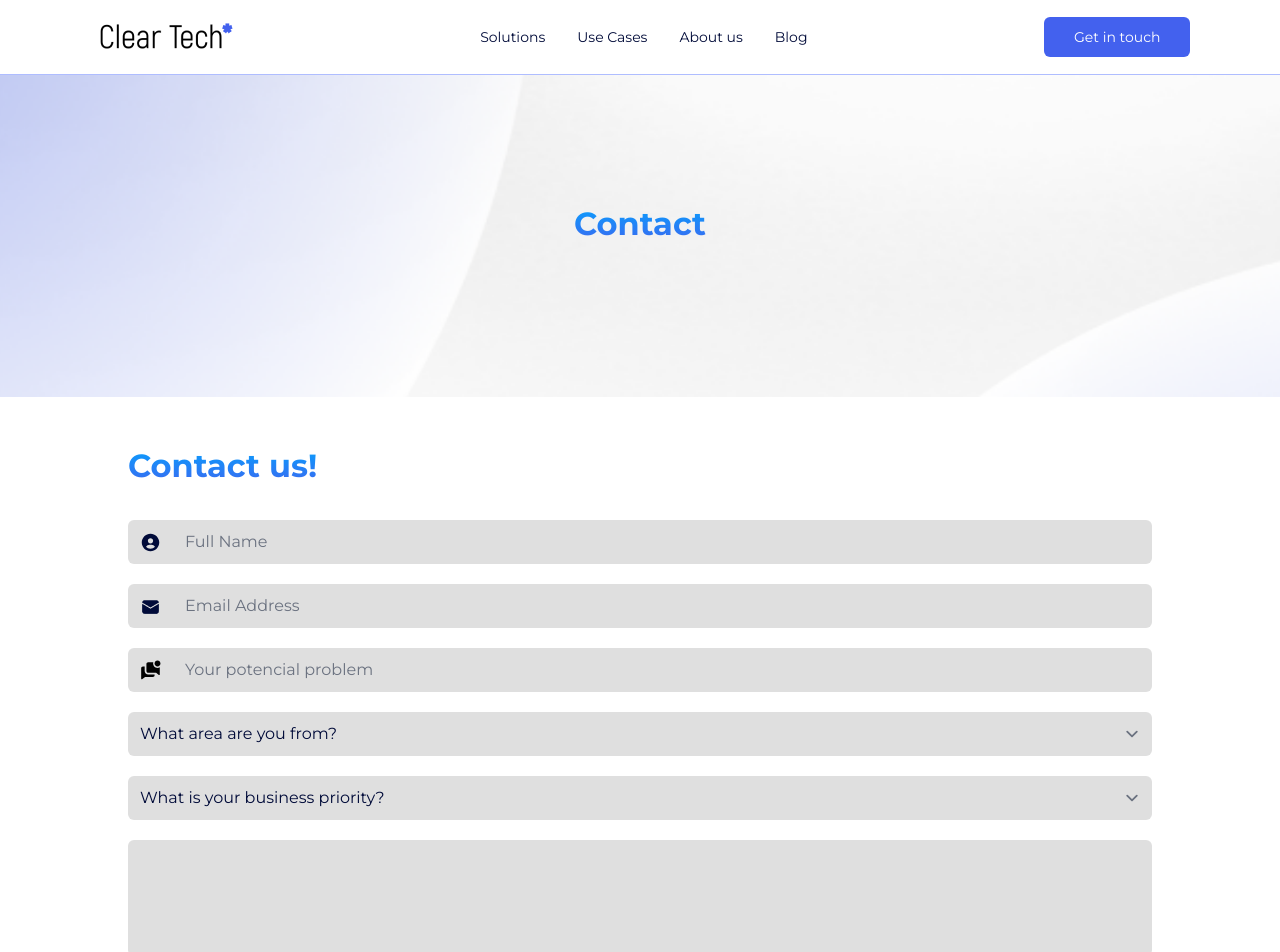
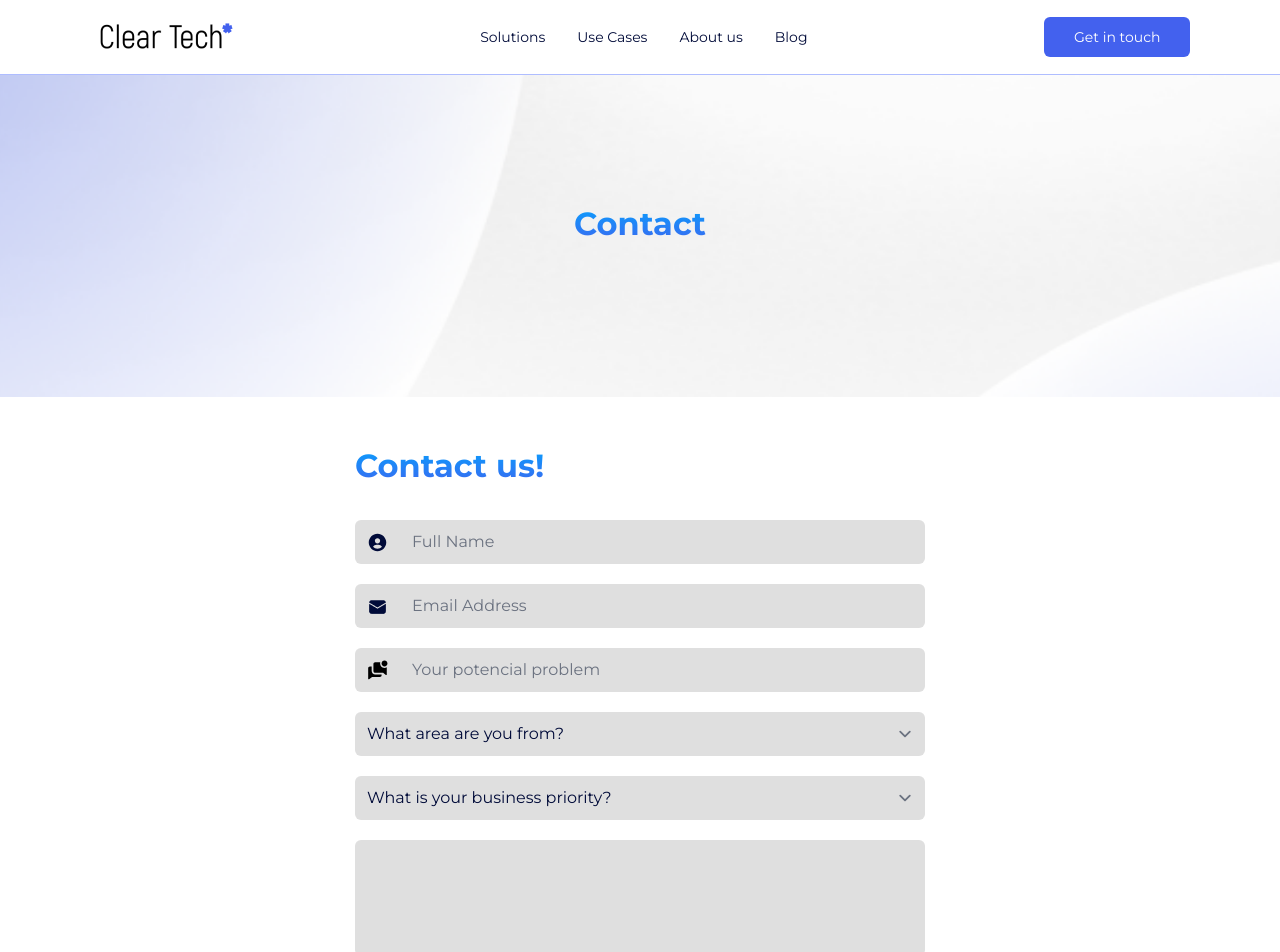
Before and after one commit to Eliman-C5/cleartechsite, a Next.js app: page /contact in a window 1280 px wide. Shown: the top 952 px of the page. Built offline with nearby package versions, Linux system fonts and the light colour scheme.

Commit message:
Acomodando tamaño de formulario

```diff
--- a/components/Atoms/Button.jsx
+++ b/components/Atoms/Button.jsx
@@ -3,7 +3,7 @@ import { motion } from 'framer-motion';
 import { useGeneralProvider } from 'context/GeneralProvider';
 import Link from 'next/link';
 const Button = ({ title, link, contactButton }) => {
-  const { contact, setContact } = useGeneralProvider();
+  const { contact, setContact, mobileMenu, setMobileMenu, } = useGeneralProvider();
   return (
     <>
       {contactButton ? (
@@ -27,6 +27,7 @@ const Button = ({ title, link, contactButton }) => {
               backgroundColor: '#00A8FF',
             }}
             className=" bg-color02_blue  text-white text-sm px-[30px] py-[10px] rounded-md "
+            onClick={() => setMobileMenu(false)}
           >
             {title}
           </motion.button>
--- a/components/ContactSection/Form.jsx
+++ b/components/ContactSection/Form.jsx
@@ -88,8 +88,8 @@ export const Form = () => {
 
   return (
     <AnimatePresence>
-              <div className="h-[700px]  bg-white  rounded-xl">
-                <div className="w-4/5 mx-auto">
+              <div className="bg-white  rounded-xl">
+                <div className="w-[80%] max-w-[570px] h-[700px]  mx-auto">
                   <h2
                     className="tittles gradient_title"
                     style={{
```
